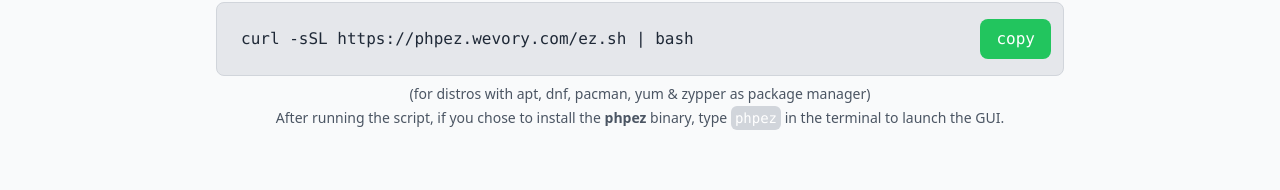
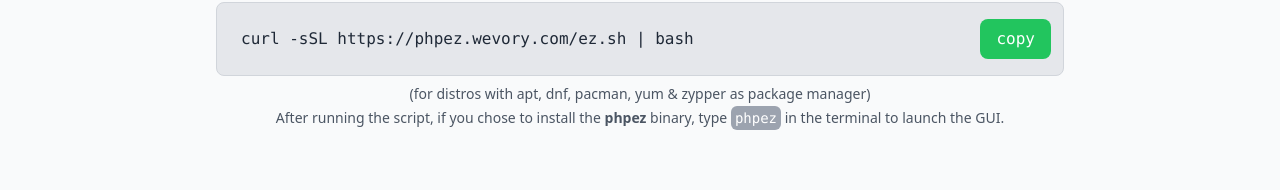
Before and after one commit to hawtsauce/phpez, a plain HTML site: page index.html in a window 1280 px wide. Shown: the part 371-561 px from the top of the page. Drawn offline with nearby package versions, Linux system fonts and the light colour scheme.

Commit message:
Update index.html

```diff
--- a/index.html
+++ b/index.html
@@ -66,7 +66,7 @@
       <p class="text-sm mt-2 text-gray-600">(for distros with apt, dnf, pacman, yum & zypper as package manager)</p>
 
       <p class="text-sm mt-1 text-gray-600">
-  After running the script, if you chose to install the <strong>phpez</strong> binary, type <code class="bg-gray-300 p-1 rounded-md text-white">phpez</code> in the terminal to launch the GUI.
+  After running the script, if you chose to install the <strong>phpez</strong> binary, type <code class="bg-gray-400 p-1 rounded-md text-white">phpez</code> in the terminal to launch the GUI.
 </p>
 
     </section>
```
